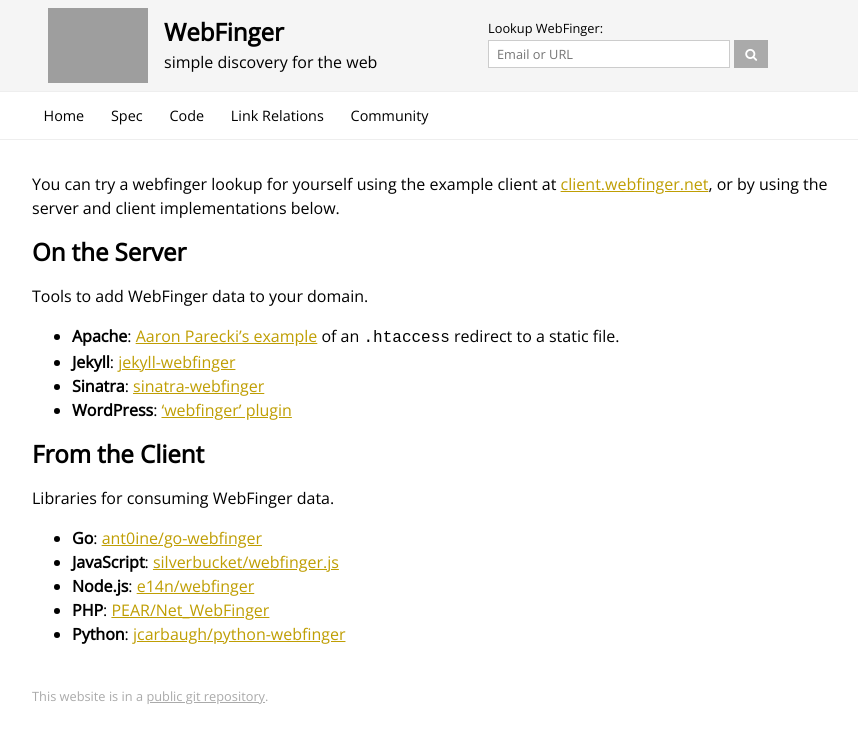
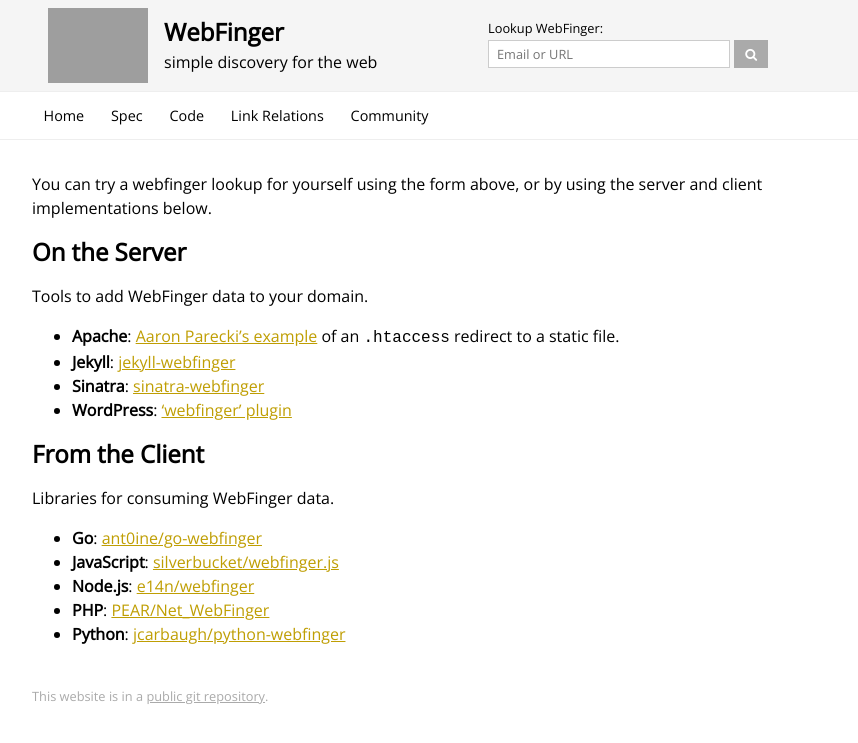
Before and after one commit to webfinger/webfinger.net, a Jekyll site: the page built from code.md, in a window 1280 px wide. Shown: the top 743 px of the page, without its empty margins (208-1066 px from the left). Built offline with Jekyll 4.4.1, drawn with Linux system fonts in a browser that asks for light colours; nearby versions of some CDN libraries.

Commit message:
remove link to client.webfinger.net

```diff
--- a/code.md
+++ b/code.md
@@ -3,9 +3,8 @@
 title: WebFinger Code
 ---
 
-You can try a webfinger lookup for yourself using the example client at
-[client.webfinger.net](http://client.webfinger.net), or by using the server and
-client implementations below.
+You can try a webfinger lookup for yourself using the form above, or by using
+the server and client implementations below.
 
 ## On the Server ##
 
```
